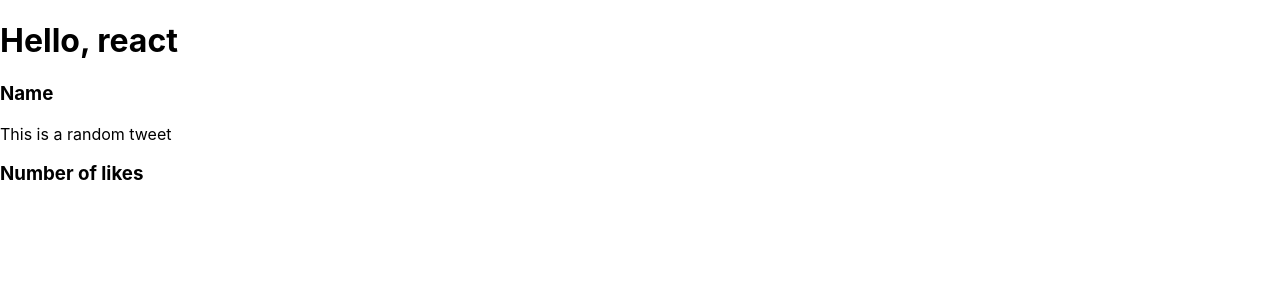
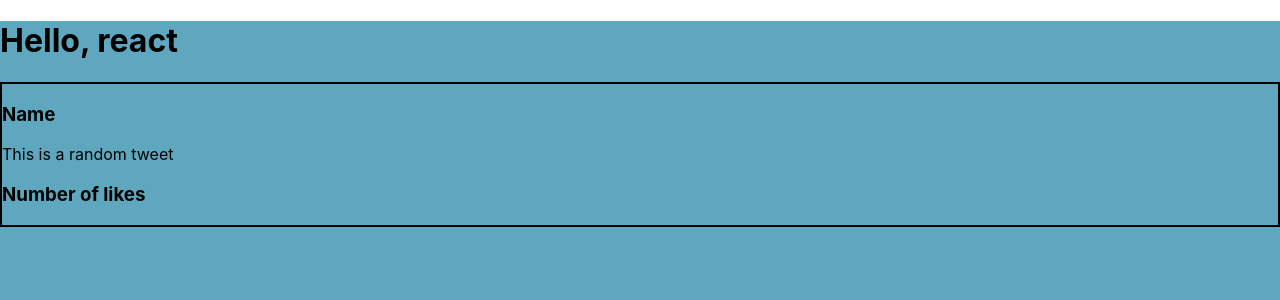
Before and after one commit to r-shirasu/react_tutorialForbeginners, a React (Create React App) app in the folder my-app/: page / in a window 1280 px wide. Shown: the top 300 px of the page. Built offline with nearby package versions, Linux system fonts and the light colour scheme.

Commit message:
cssクラスのimport成功

```diff
--- a/my-app/src/App.css
+++ b/my-app/src/App.css
@@ -1,38 +1,8 @@
-.App {
-  text-align: center;
+.app {
+  height: 100vh;
+  background-color: rgb(95, 167, 190);
 }
 
-.App-logo {
-  height: 40vmin;
-  pointer-events: none;
+.tweet {
+  border: 2px solid black;
 }
-
-@media (prefers-reduced-motion: no-preference) {
-  .App-logo {
-    animation: App-logo-spin infinite 20s linear;
-  }
-}
-
-.App-header {
-  background-color: #282c34;
-  min-height: 100vh;
-  display: flex;
-  flex-direction: column;
-  align-items: center;
-  justify-content: center;
-  font-size: calc(10px + 2vmin);
-  color: white;
-}
-
-.App-link {
-  color: #61dafb;
-}
-
-@keyframes App-logo-spin {
-  from {
-    transform: rotate(0deg);
-  }
-  to {
-    transform: rotate(360deg);
-  }
-}
--- a/my-app/src/App.js
+++ b/my-app/src/App.js
@@ -3,7 +3,7 @@ import Tweet from "./Tweet";
 
 function App() {
   return (
-    <div>
+    <div className="app">
       <h1>Hello, react</h1>
       <Tweet />
     </div>
--- a/my-app/src/Tweet.js
+++ b/my-app/src/Tweet.js
@@ -1,8 +1,9 @@
 import React from "react";
+import "./App.css";
 
 function Tweet() {
   return (
-    <div>
+    <div className="tweet">
       <h3>Name</h3>
       <p>This is a random tweet</p>
       <h3>Number of likes</h3>
```
